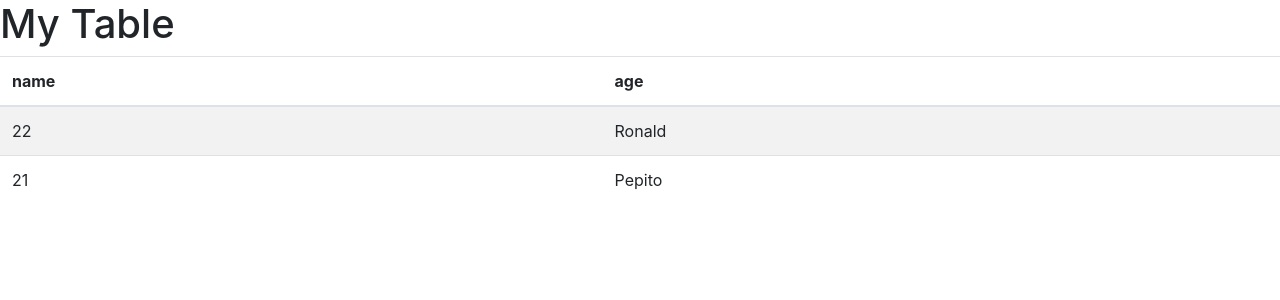
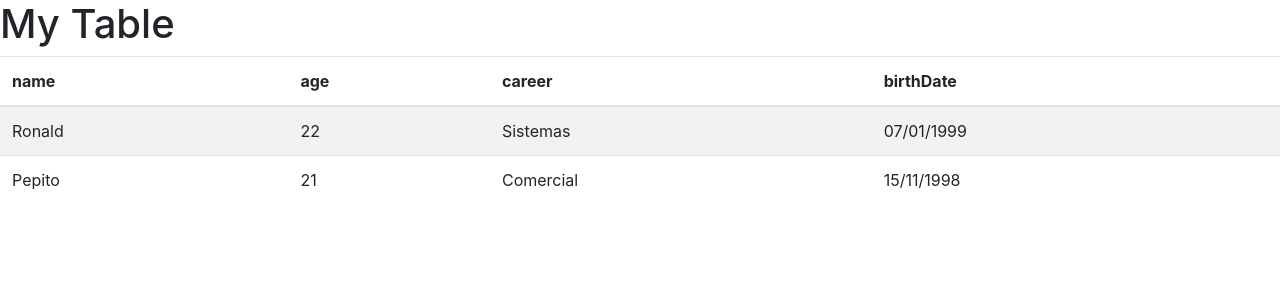
Before and after one commit to ronaldescobarjaldin/table-angular, an Angular app: page / in a window 1280 px wide. Shown: the top 300 px of the page. Built offline with nearby package versions, Linux system fonts and the light colour scheme; what angular-in-memory-web-api would draw is missing.

Commit message:
fixed order of columns

```diff
--- a/src/app/app.component.ts
+++ b/src/app/app.component.ts
@@ -15,16 +15,20 @@ export class AppComponent {
   }
 
   getData(): void {
-    this.columns = ['name', 'age'];
+    this.columns = ['name', 'age', 'career', 'birthDate'];
     this.data = [
       {
         name: 'Ronald',
         age: 22,
+        career: 'Sistemas',
+        birthDate: '07/01/1999'
       },
       {
         name: 'Pepito',
         age: 21,
-      }
-    ]
+        career: 'Comercial',
+        birthDate: '15/11/1998'
+      },
+    ];
   }
 }
--- a/src/app/data-table/data-table.component.html
+++ b/src/app/data-table/data-table.component.html
@@ -6,7 +6,7 @@
     </thead>
     <tbody>
         <tr *ngFor="let element of data; index as i">
-            <td *ngFor="let property of element | keyvalue">{{ property.value }}</td>
+            <td *ngFor="let property of element | keyvalue: originalOrder">{{ property.value }}</td>
         </tr>
     </tbody>
 </table>
--- a/src/app/data-table/data-table.component.ts
+++ b/src/app/data-table/data-table.component.ts
@@ -1,18 +1,23 @@
+import { KeyValue } from '@angular/common';
 import { Component, Input, OnInit } from '@angular/core';
 
 @Component({
   selector: 'app-data-table',
   templateUrl: './data-table.component.html',
-  styleUrls: ['./data-table.component.css']
+  styleUrls: ['./data-table.component.css'],
 })
 export class DataTableComponent implements OnInit {
-
   @Input() data: any[];
   @Input() columns: string[];
 
-  constructor() { }
+  constructor() {}
 
-  ngOnInit(): void {
-  }
+  ngOnInit = (): void => {}
 
+  originalOrder = (
+    a: KeyValue<number, string>,
+    b: KeyValue<number, string>
+  ): number => {
+    return 0;
+  };
 }
```
